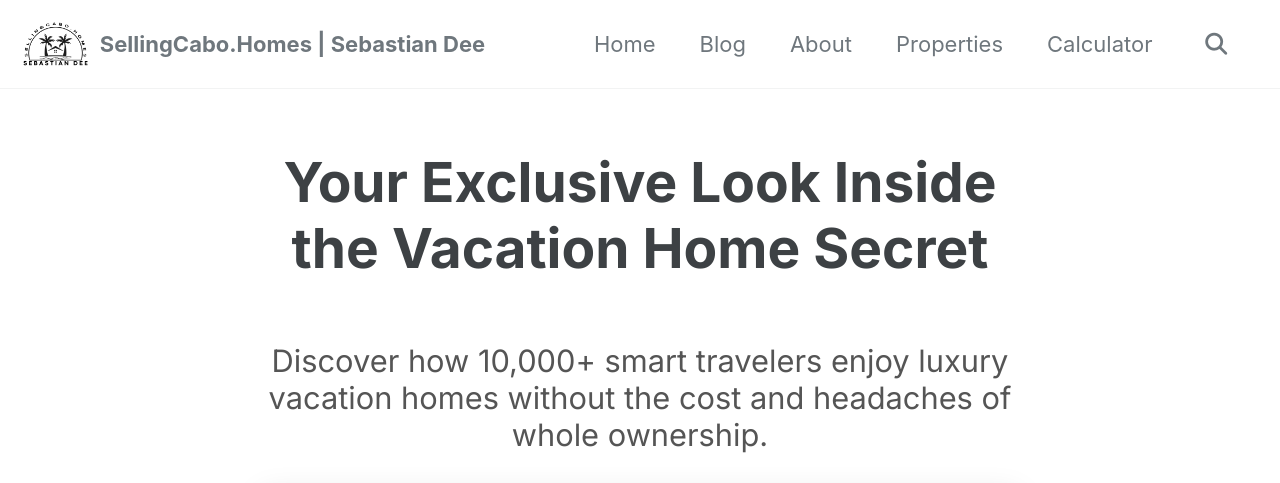
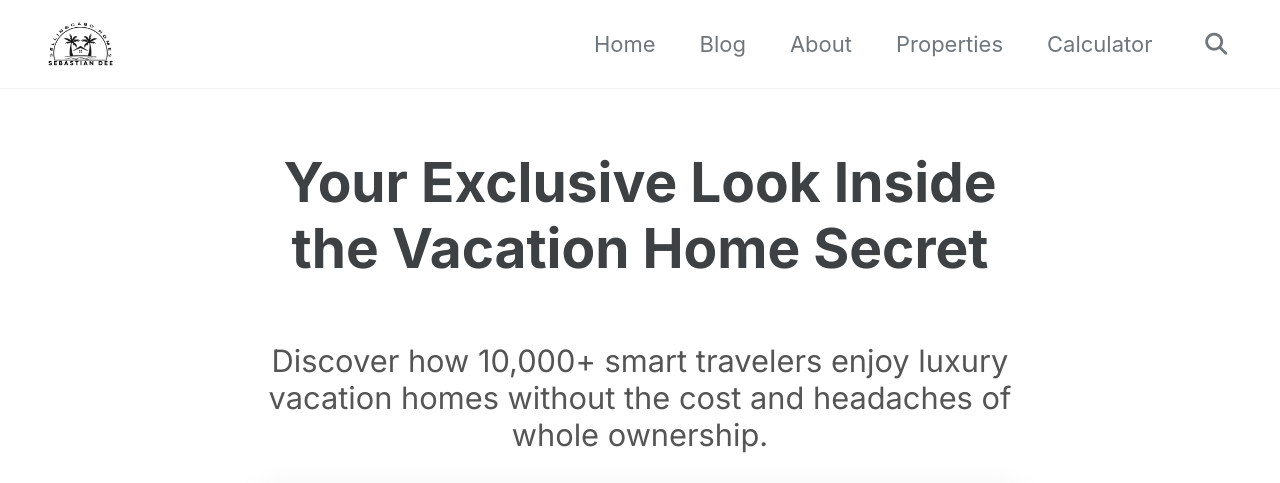
Before and after one commit to sellingcabohomes/SellingCabo.Homes, a Jekyll site: the page built from blog/fractional-ownership-webinar.md, in a window 1280 px wide. Shown: the part 100-583 px from the top of the page. Built offline with Jekyll 4.4.1, drawn with Linux system fonts in a browser that asks for light colours; cached includes are drawn as plain includes; a script that is not in the unit is left out; grey boxes are pictures that could not be loaded.

Commit message:
added header customization to css again

```diff
--- a/assets/css/main.scss
+++ b/assets/css/main.scss
@@ -830,3 +830,36 @@
     font-size: 20px !important;
   }
 }
+
+/*
+==========================================================================
+    BLOG HEADER CUSTOMIZATION
+==========================================================================
+*/
+
+// Hide the site title text
+.masthead .site-title {
+  display: none !important;
+}
+
+// Make logo bigger and add padding for both desktop and mobile
+.masthead .site-logo {
+  margin-left: 25px !important;  // Move away from left edge
+  margin-right: 20px !important;
+}
+
+.masthead .site-logo img {
+  height: 75px !important;  // Bigger logo for both screens
+  width: auto !important;
+}
+
+// Adjust padding for mobile if needed
+@media (max-width: 63.99em) {
+  .masthead .site-logo {
+    margin-left: 15px !important;
+  }
+
+  .masthead .site-logo img {
+    height: 65px !important;  // Slightly smaller on mobile but still bigger than current
+  }
+}
```
